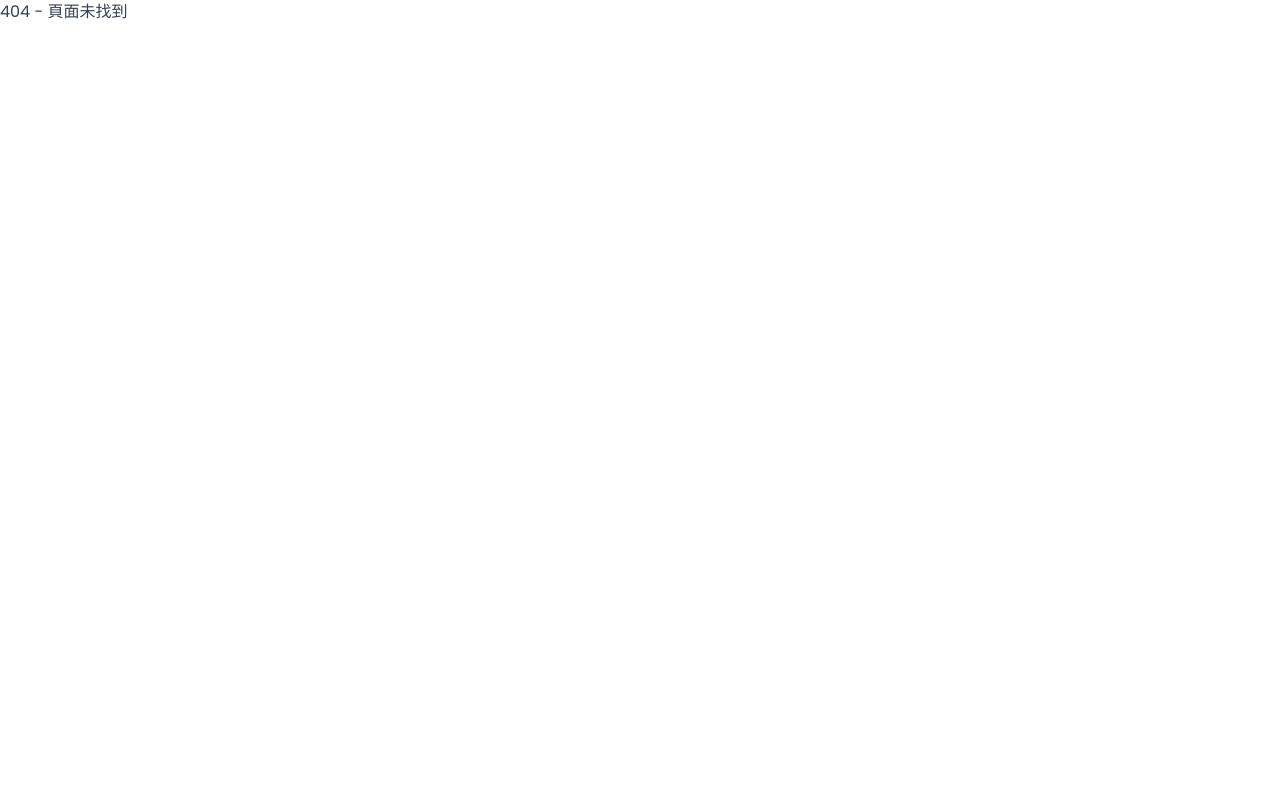
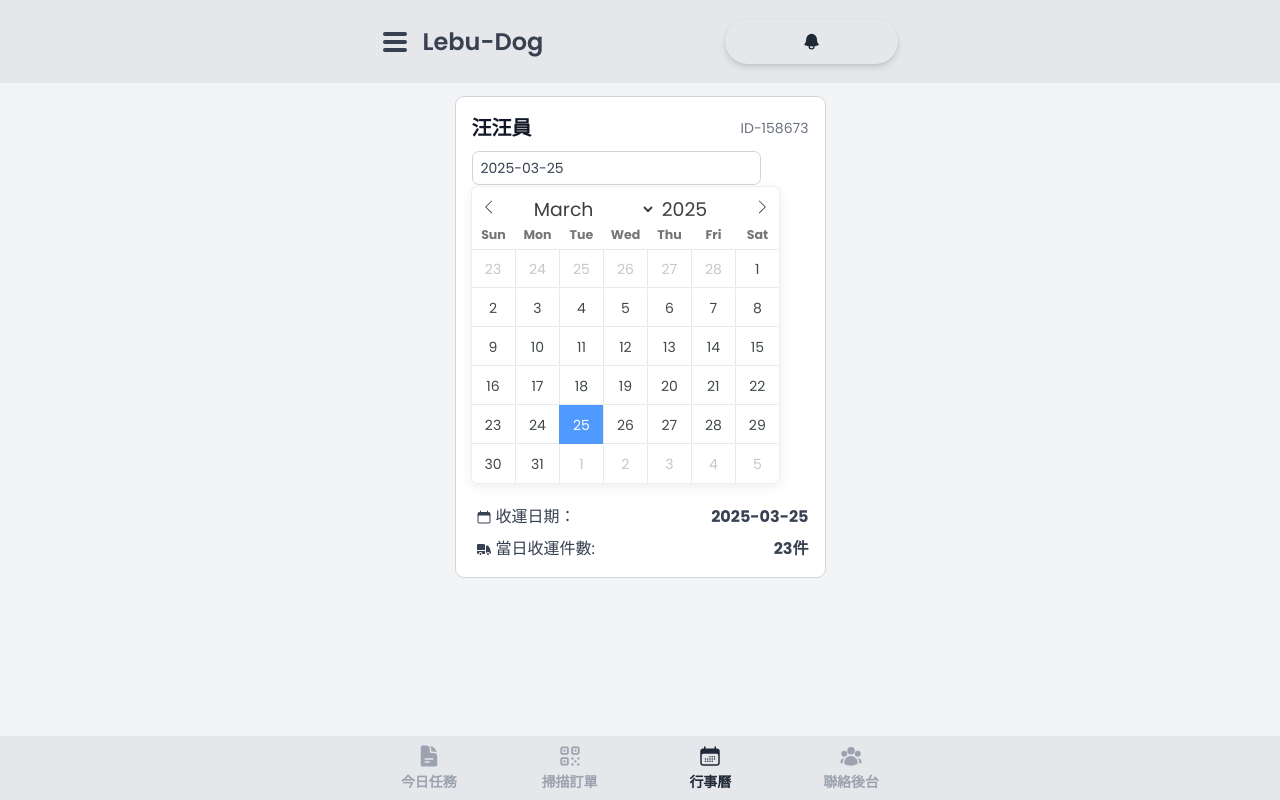
Before and after one commit to jacky1a2a3a4a/Lebuleduo, a React (Vite) app: page /deliver/calendar in a window 1280 px wide. Built offline with nearby package versions, Linux system fonts and the light colour scheme; a web font is replaced by a local one.

Commit message:
feat: calendar componet

```diff
--- a/package.json
+++ b/package.json
@@ -11,6 +11,7 @@
   },
   "dependencies": {
     "@react-google-maps/api": "^2.20.6",
+    "flatpickr": "^4.6.13",
     "react": "^19.0.0",
     "react-dom": "^19.0.0",
     "react-icons": "^5.5.0",
--- a/src/App.tsx
+++ b/src/App.tsx
@@ -10,6 +10,7 @@ import DeliverLayout from './layouts/DeliverLayout';
 // 外送員(deliver) 頁面組件
 import Task from './pages/deliver/Task';
 import TaskDetails from './pages/deliver/Task/TaskDetails';
+import Calendar from './pages/deliver/Calendar';
 
 // 臨時頁面組件
 // 顧客(customer) 頁面組件
@@ -28,7 +29,7 @@ const PageNotFound = () => <div>404 - 頁面未找到</div>;
 // 送貨員(DOG)頁面組件
 // const Task = () => <div>任務清單</div>;
 const ScanOrder = () => <div>掃描訂單</div>;
-const Settlement = () => <div>結算</div>;
+// const Settlement = () => <div>行事曆</div>;
 const ReportBackend = () => <div>回報後台</div>;
 
 function App() {
@@ -87,7 +88,7 @@ function App() {
           >
             <Route index element={<Task />} />
             <Route path="scan-order" element={<ScanOrder />} />
-            <Route path="settlement" element={<Settlement />} />
+            <Route path="calendar" element={<Calendar />} />
             <Route path="report" element={<ReportBackend />} />
           </Route>
 
--- a/src/components/deliver/layout/Footer/index.tsx
+++ b/src/components/deliver/layout/Footer/index.tsx
@@ -1,7 +1,7 @@
 import {
+  HiDocumentText,
   HiCalendarDays,
   HiMiniQrCode,
-  HiMiniCurrencyDollar,
   HiUserGroup,
 } from 'react-icons/hi2';
 
@@ -10,8 +10,8 @@ import Footer, { FooterNavItem } from '../../../common/Footer';
 // 任務相關導航項目
 const taskNavItems: FooterNavItem[] = [
   {
-    icon: HiCalendarDays,
-    label: '任務班表',
+    icon: HiDocumentText,
+    label: '今日任務',
     path: '/deliver',
   },
   {
@@ -20,9 +20,9 @@ const taskNavItems: FooterNavItem[] = [
     path: '/deliver/scan-order',
   },
   {
-    icon: HiMiniCurrencyDollar,
-    label: '報表結算',
-    path: '/deliver/settlement',
+    icon: HiCalendarDays,
+    label: '行事曆',
+    path: '/deliver/calendar',
   },
   {
     icon: HiUserGroup,
--- /dev/null
+++ b/src/pages/deliver/Calendar/index.tsx
@@ -0,0 +1,219 @@
+import styled from 'styled-components';
+import { useState, useEffect, useRef } from 'react';
+import { HiCalendar, HiTruck } from 'react-icons/hi2';
+
+//flatpickr
+import flatpickr from 'flatpickr';
+import 'flatpickr/dist/themes/airbnb.css';
+
+// 最外層容器
+const FullHeightContainer = styled.div`
+  position: relative;
+  display: flex;
+  flex-direction: column;
+  align-items: center;
+  justify-content: center;
+  width: 100%;
+  height: 100vh;
+`;
+
+// 外送員卡片
+const DeliverContainer = styled.div`
+  background-color: var(--color-gray-0);
+  border: 1.5px solid var(--color-gray-300);
+  border-radius: var(--border-radius-lg);
+
+  position: fixed;
+  display: flex;
+  flex-direction: column;
+  justify-content: center;
+  align-items: flex-start;
+
+  top: 6rem;
+  width: 100%;
+  max-width: calc(var(--min-width-mobile) - 2rem);
+
+  padding: 1rem;
+`;
+
+// 外送員資料
+const DeliverDataItems = styled.div`
+  display: flex;
+  justify-content: space-between;
+  align-items: center;
+
+  width: 100%;
+  margin-bottom: var(--spacing-sm);
+`;
+
+const DeliverName = styled.div`
+  color: var(--color-gray-900);
+  font-size: var(--font-size-xl);
+  font-weight: var(--font-weight-bold);
+`;
+
+const DeliverId = styled.div`
+  color: var(--color-gray-500);
+  font-size: var(--font-size-sm);
+`;
+
+// 圖示容器
+const IconStyled = styled.div`
+  display: flex;
+  align-items: center;
+  justify-content: center;
+  width: 1.5rem;
+  height: 1.5rem;
+`;
+
+// 日曆容器
+const CalendarContainer = styled.div`
+  width: 100%;
+  height: 100%;
+
+  /* 自定義 flatpickr 樣式 */
+  .flatpickr-calendar {
+    width: 100% !important;
+    max-width: 100% !important;
+    box-sizing: border-box;
+  }
+
+  .dayContainer {
+    width: 100% !important;
+    min-width: auto !important;
+    max-width: 100% !important;
+  }
+`;
+
+// 日曆輸入容器
+const CalendarInputContainer = styled.div`
+  display: flex;
+  align-items: center;
+  gap: var(--spacing-sm);
+  width: 100%;
+`;
+
+// 日期輸入框
+const DateInput = styled.input`
+  flex: 1;
+  padding: 0.5rem;
+  border: 1px solid var(--color-gray-300);
+  border-radius: var(--border-radius-md);
+  font-size: var(--font-size-sm);
+`;
+
+// 任務項目容器
+const TaskItems = styled.div`
+  display: flex;
+  flex-direction: column;
+  align-items: center;
+  justify-content: center;
+
+  width: 100%;
+  margin-top: var(--spacing-lg);
+`;
+
+// 任務行
+const TaskRow = styled.div`
+  display: flex;
+  justify-content: space-between;
+  align-items: center;
+  width: 100%;
+
+  font-size: var(--font-size-md);
+
+  margin-bottom: var(--spacing-sm);
+
+  &:last-child {
+    margin-bottom: 0;
+  }
+`;
+
+// 任務標題
+const TaskTitle = styled.div`
+  display: flex;
+  align-items: center;
+  justify-content: center;
+`;
+
+// 任務狀態
+const TaskStatus = styled.div`
+  display: flex;
+  align-items: center;
+  justify-content: center;
+
+  font-weight: var(--font-weight-bold);
+`;
+
+const Calendar = () => {
+  const calendarRef = useRef(null);
+  // 使用當前日期作為默認值
+  const today = new Date();
+  const formattedToday = today.toISOString().split('T')[0]; // 格式化為 YYYY-MM-DD
+  const [selectedDate, setSelectedDate] = useState(formattedToday);
+
+  useEffect(() => {
+    // 初始化 Flatpickr
+    const fpInstance = flatpickr(calendarRef.current, {
+      // 基本配置
+      dateFormat: 'Y-m-d',
+      inline: true, // 永遠顯示日曆
+      static: true, // 防止日曆位置偏移
+      defaultDate: today, // 設置默認日期為今天
+
+      // 當日期選擇變更時觸發
+      onChange: function (selectedDates, dateStr) {
+        setSelectedDate(dateStr);
+      },
+    });
+
+    // 組件卸載時清理
+    return () => {
+      fpInstance.destroy();
+    };
+  }, []);
+
+  return (
+    <FullHeightContainer>
+      <DeliverContainer>
+        <DeliverDataItems>
+          <DeliverName>汪汪員</DeliverName>
+          <DeliverId>ID-158673</DeliverId>
+        </DeliverDataItems>
+
+        <CalendarContainer>
+          <CalendarInputContainer>
+            <DateInput ref={calendarRef} type="text" placeholder="選擇日期" />
+          </CalendarInputContainer>
+        </CalendarContainer>
+
+        {/* 任務項目 */}
+        <TaskItems>
+          <TaskRow>
+            <TaskTitle>
+              <IconStyled>
+                <HiCalendar />
+              </IconStyled>
+              收運日期：
+            </TaskTitle>
+            <TaskStatus>{selectedDate}</TaskStatus>
+          </TaskRow>
+
+          <TaskRow>
+            <TaskTitle>
+              <IconStyled>
+                <HiTruck />
+              </IconStyled>
+              當日收運件數:
+            </TaskTitle>
+            <TaskStatus>
+              <p>23件</p>
+            </TaskStatus>
+          </TaskRow>
+        </TaskItems>
+      </DeliverContainer>
+    </FullHeightContainer>
+  );
+};
+
+export default Calendar;
--- a/src/styles/GlobalStyles.tsx
+++ b/src/styles/GlobalStyles.tsx
@@ -70,6 +70,12 @@ const GlobalStyles = createGlobalStyle`
   --font-size-2xl: 1.5rem;   /* 24px */
   --font-size-3xl: 1.875rem; /* 30px */
 
+  /* 字體粗細 */
+  --font-weight-normal: 400;
+  --font-weight-medium: 500;
+  --font-weight-bold: 700;
+  --font-weight-extra-bold: 800;
+
   /* 間距 */
   --spacing-xs: 0.25rem;  /* 4px */
   --spacing-sm: 0.5rem;   /* 8px */
@@ -112,6 +118,7 @@ html,body {
   min-height: 100vh;
   line-height: 1.5;
   font-size: 16px;
+  font-weight: var(--font-weight-normal);
 }
 
 /* 連接 */
```
Also changed, not shown: 1 other file (tests, documents, lock files or other folders).
